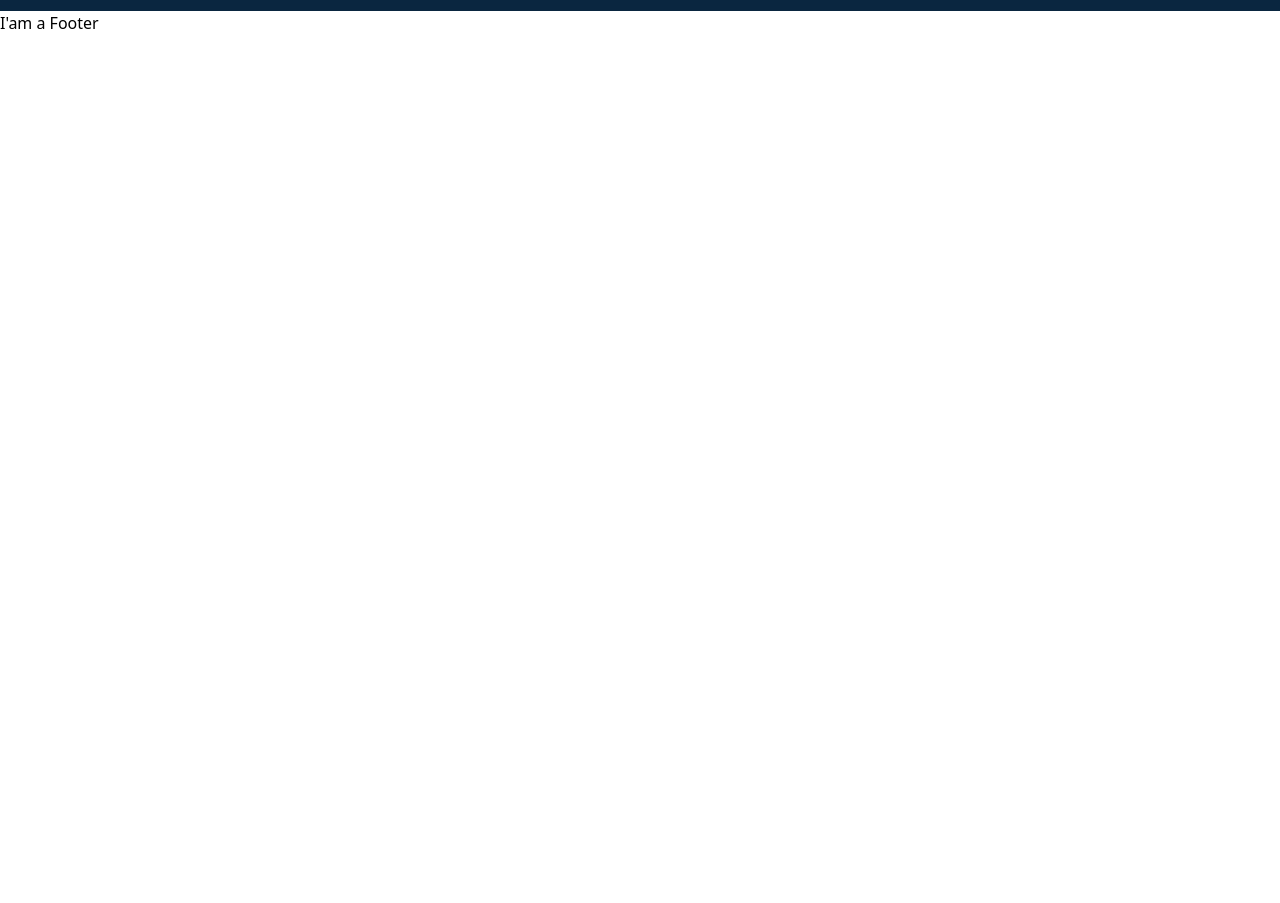
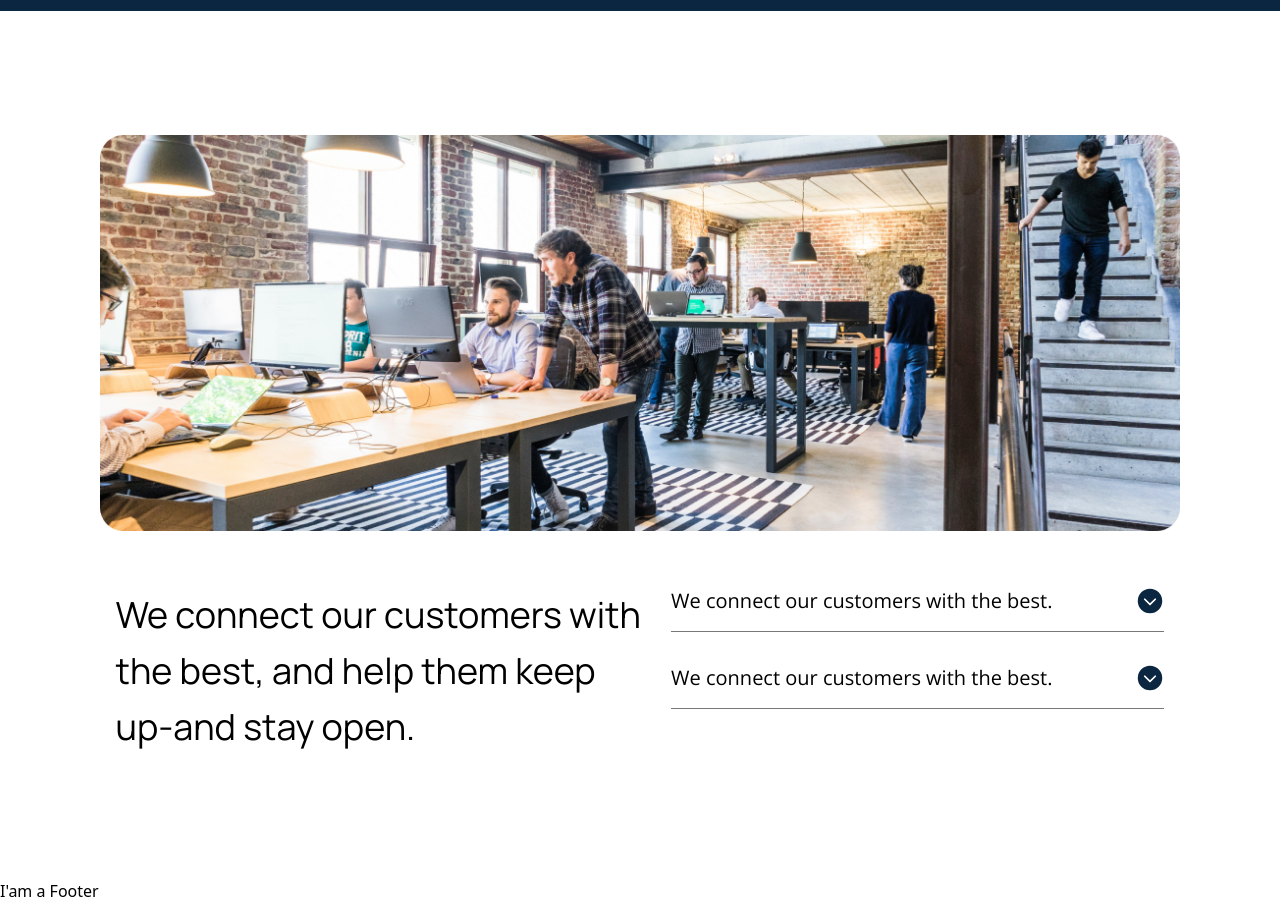
Before and after one commit to zoharkiks/boldo, a Next.js app: page / in a window 1280 px wide. Shown: the part 4260-5163 px from the top of the page. Before the commit the page ends 4295 px from the top, so only its background shows below. Built offline with nearby package versions, Linux system fonts and the light colour scheme.

Commit message:
Added blog section

```diff
--- a/components/TestimonialCard.tsx
+++ b/components/TestimonialCard.tsx
@@ -1,7 +1,7 @@
 import React from "react";
 import { images } from "../constants";
 
-const TestimonialCard = ({comment,name,title,image}) => {
+const TestimonialCard = ({comment,name,title,image}:{comment:string, name:string, title:string, image:any}) => {
   return (
     <div className="flex flex-col bg-white text-black p-10 rounded-xl font-opensans space-y-10  ">
       <h1 className="text-2xl">
--- a/constants/images.js
+++ b/constants/images.js
@@ -11,6 +11,7 @@ import logo from "../assets/logo.png";
 import people1 from "../assets/people1.png";
 import people2 from "../assets/people2.png";
 import people3 from "../assets/people3.png";
+import services from "../assets/services.png";
 
 export default {
   graph1,
@@ -26,4 +27,5 @@ export default {
   people1,
   people2,
   people3,
+  services
 };
--- /dev/null
+++ b/containers/Blog.jsx
@@ -0,0 +1,41 @@
+import { Icon } from "@iconify/react";
+import React from "react";
+import { images } from "../constants";
+
+const Blog = () => {
+  return (
+    <div className="py-[124px] px-[100px]">
+      <div className="flex justify-center">
+        <img src={images.services.src} alt="" />
+      </div>
+      <div className="flex justify-evenly mt-[56px]  ">
+        <h1 className="font-manrope text-4xl w-1/2 leading-[56px]">
+          We connect our customers with the best, and help them keep up-and stay
+          open.
+        </h1>
+        <div className="flex flex-col space-y-8">
+          <div className="flex w-fit items-center justify-center space-x-[84px] border-b border-b-gray pb-4  ">
+            <p className="font-opensans text-xl">
+              We connect our customers with the best.
+            </p>
+            <Icon
+              className="h-7 w-7 text-darkBlue "
+              icon="fluent:chevron-circle-down-16-filled"
+            />
+          </div>
+          <div className="flex w-fit items-center justify-center space-x-[84px] border-b border-b-gray pb-4  ">
+            <p className="font-opensans text-xl">
+              We connect our customers with the best.
+            </p>
+            <Icon
+              className="h-7 w-7 text-darkBlue "
+              icon="fluent:chevron-circle-down-16-filled"
+            />
+          </div>
+        </div>
+      </div>
+    </div>
+  );
+};
+
+export default Blog;
--- a/containers/index.js
+++ b/containers/index.js
@@ -5,5 +5,6 @@ import  Footer  from "./Footer";
 import  Hero  from "./Hero";
 import  Services  from "./Services";
 import  Testimonials  from "./Testimonials";
+import  Blog  from "./Blog";
 
-export {Navbar, Footer, Hero, Services, Testimonials}
+export {Navbar, Footer, Hero, Services, Testimonials,Blog}
--- a/pages/index.tsx
+++ b/pages/index.tsx
@@ -2,7 +2,7 @@ import type { NextPage } from 'next'
 import Head from 'next/head'
 
 // import components
-import {Navbar, Footer,Hero, Services, Testimonials}  from '../containers'
+import {Navbar, Footer,Hero, Services, Testimonials,Blog}  from '../containers'
 
 const Home: NextPage = () => {
   return (
@@ -19,6 +19,7 @@ const Home: NextPage = () => {
 </div>
 <Services/>
 <Testimonials/>
+<Blog/>
 <Footer/>
 
     </div>
```
